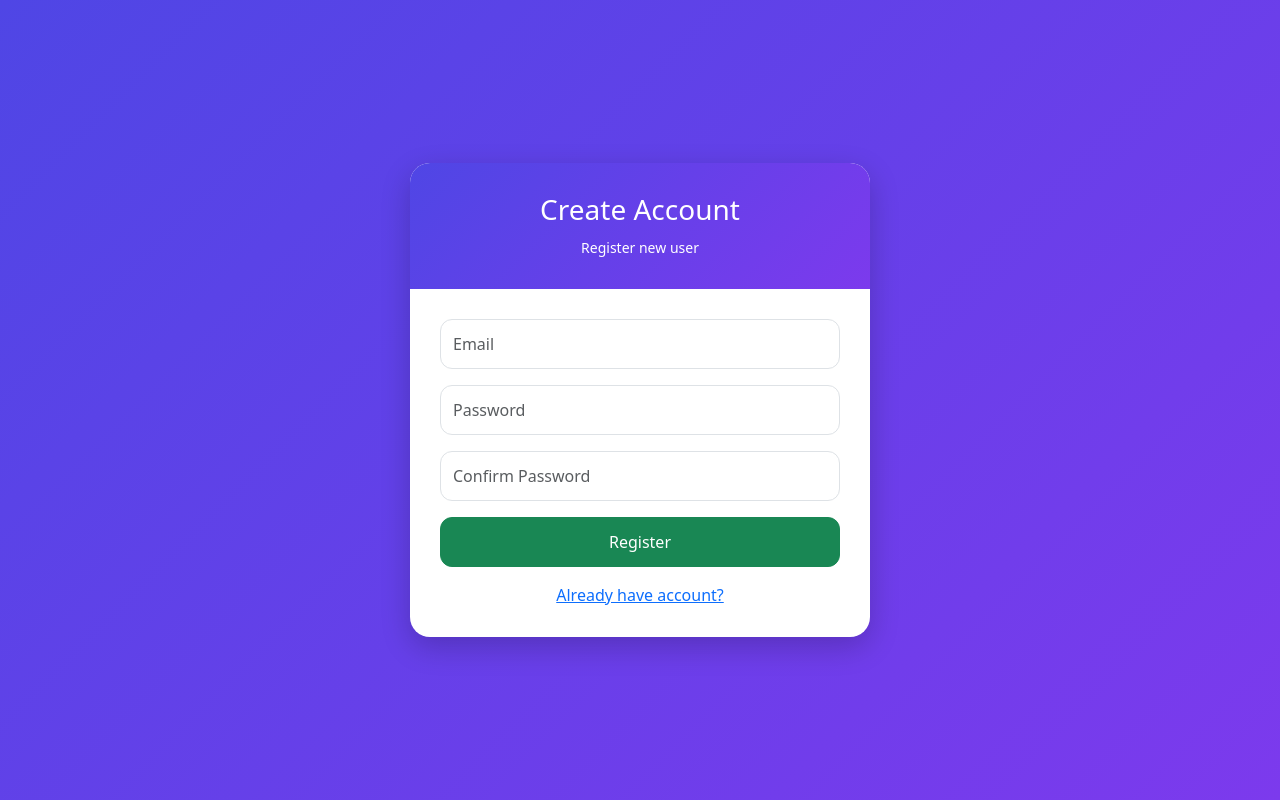
After one commit to mrzfvl3908/BlogProAdvanceAPI, a Django app: page /accounts/register/ in a window 1280 px wide. The commit adds this page. Run offline with Django 5.2, Linux system fonts and the light colour scheme.

Commit message:
add login and register

```diff
--- /dev/null
+++ b/core/accounts_app/forms.py
@@ -0,0 +1,11 @@
+from django.contrib.auth import get_user_model
+from django.contrib.auth.forms import UserCreationForm
+from django import forms
+
+User = get_user_model()
+
+
+class CustomUserCreationForm(UserCreationForm):
+    class Meta:
+        model = User
+        fields = ("email", "password1", "password2")
--- /dev/null
+++ b/core/accounts_app/templates/registration/register.html
@@ -0,0 +1,142 @@
+<!DOCTYPE html>
+<html lang="en">
+<head>
+    <meta charset="UTF-8">
+    <title>Register</title>
+
+    <meta name="viewport" content="width=device-width, initial-scale=1">
+
+    <!-- Bootstrap -->
+    <link href="https://cdn.jsdelivr.net/npm/bootstrap@5.3.3/dist/css/bootstrap.min.css" rel="stylesheet">
+
+    <!-- Bootstrap Icons -->
+    <link href="https://cdn.jsdelivr.net/npm/bootstrap-icons@1.11.3/font/bootstrap-icons.min.css" rel="stylesheet">
+
+    <style>
+        body {
+            background: linear-gradient(135deg, #4f46e5, #7c3aed);
+            min-height: 100vh;
+            display: flex;
+            align-items: center;
+            justify-content: center;
+        }
+
+        .card-box {
+            width: 100%;
+            max-width: 460px;
+            background: white;
+            border-radius: 20px;
+            overflow: hidden;
+            box-shadow: 0 10px 30px rgba(0, 0, 0, 0.2);
+        }
+
+        .header {
+            background: linear-gradient(135deg, #4f46e5, #7c3aed);
+            color: white;
+            text-align: center;
+            padding: 30px;
+        }
+
+        .body {
+            padding: 30px;
+        }
+
+        .form-control {
+            height: 50px;
+            border-radius: 12px;
+        }
+
+        .btn-main {
+            height: 50px;
+            border-radius: 12px;
+        }
+
+        .password-box {
+            position: relative;
+        }
+
+        .toggle {
+            position: absolute;
+            right: 15px;
+            top: 50%;
+            transform: translateY(-50%);
+            cursor: pointer;
+            color: gray;
+        }
+
+        .error-box {
+            background: #ffe5e5;
+            border-radius: 12px;
+            padding: 10px;
+            font-size: 14px;
+            margin-bottom: 15px;
+        }
+    </style>
+</head>
+
+<body>
+
+<div class="card-box">
+
+    <div class="header">
+        <h3>Create Account</h3>
+        <small>Register new user</small>
+    </div>
+
+    <div class="body">
+
+        {% if form.errors %}
+            <div class="error-box">
+                {% for field in form %}
+                    {% for error in field.errors %}
+                        <div>{{ error }}</div>
+                    {% endfor %}
+                {% endfor %}
+                {% for error in form.non_field_errors %}
+                    <div>{{ error }}</div>
+                {% endfor %}
+            </div>
+        {% endif %}
+
+        <form method="POST">
+            {% csrf_token %}
+
+            <div class="mb-3">
+                <input type="email" name="email" class="form-control" placeholder="Email" required>
+            </div>
+
+            <div class="mb-3 password-box">
+                <input type="password" name="password1" class="form-control" placeholder="Password" required>
+            </div>
+
+            <div class="mb-3 password-box">
+                <input type="password" name="password2" class="form-control" placeholder="Confirm Password" required>
+            </div>
+
+            <button class="btn btn-success w-100 btn-main" type="submit">
+                Register
+            </button>
+        </form>
+
+        <div class="text-center mt-3">
+            <a href="{% url 'accounts_app:login' %}">Already have account?</a>
+        </div>
+
+    </div>
+
+</div>
+
+<script>
+    function toggle1() {
+        const p = document.getElementById("password1");
+        p.type = p.type === "password" ? "text" : "password";
+    }
+
+    function toggle2() {
+        const p = document.getElementById("password2");
+        p.type = p.type === "password" ? "text" : "password";
+    }
+</script>
+
+</body>
+</html>
--- a/core/accounts_app/urls.py
+++ b/core/accounts_app/urls.py
@@ -0,0 +1,13 @@
+from django.urls import path
+from .views import CustomLoginView, RegisterPage
+from django.contrib.auth.views import LogoutView
+
+app_name = "accounts_app"
+
+urlpatterns = [
+    path("login/", CustomLoginView.as_view(), name="login"),
+    path("register/", RegisterPage.as_view(), name="register"),
+
+    # logout
+    path("logout/", LogoutView.as_view(next_page="/"), name="logout"),
+]
--- a/core/accounts_app/views.py
+++ b/core/accounts_app/views.py
@@ -1,3 +1,26 @@
-from django.shortcuts import render
+from django.contrib.auth.forms import UserCreationForm
+from django.contrib.auth.views import LoginView
+from django.views.generic.edit import FormView, CreateView
+from django.urls import reverse_lazy
+from django.contrib.auth import login
+from django.shortcuts import redirect
+from accounts_app.forms import CustomUserCreationForm
 
-# Create your views here.
+
+class CustomLoginView(LoginView):
+    template_name = 'registration/login.html'
+    redirect_authenticated_user = True
+
+    def get_success_url(self):
+        return reverse_lazy("home_app:home")
+
+
+class RegisterPage(CreateView):
+    form_class = CustomUserCreationForm
+    template_name = 'registration/register.html'
+    success_url = reverse_lazy("blog_app:posts-list")
+
+    def form_valid(self, form):
+        user = form.save()
+        login(self.request, user)
+        return super().form_valid(form)
--- a/core/blog_app/views.py
+++ b/core/blog_app/views.py
@@ -12,10 +12,10 @@ class PostListView(LoginRequiredMixin, ListView):
     paginate_by = 2
 
 
-class PostDetailView(LoginRequiredMixin, PermissionRequiredMixin, DetailView):
+class PostDetailView(LoginRequiredMixin, DetailView): #=> PermissionRequiredMixin برای استفاده از خط پایین که کامنت شده است
     model = Post
     context_object_name = 'post'
-    permission_required = 'blog.view_post'
+    # permission_required = 'blog.view_post'
 
     def get_object(self, queryset=None):
         obj = super().get_object(queryset)
--- a/core/core/settings.py
+++ b/core/core/settings.py
@@ -133,3 +133,7 @@ MEDIA_ROOT = BASE_DIR / 'media'
 
 # user manager config
 AUTH_USER_MODEL = 'accounts_app.User'
+
+LOGIN_URL = "/accounts/login/"
+
+LOGIN_REDIRECT_URL = "/"
--- a/core/core/urls.py
+++ b/core/core/urls.py
@@ -23,7 +23,8 @@ urlpatterns = [
     path('admin/', admin.site.urls),
     path("api-auth/", include("rest_framework.urls")),
     path('', include('home_app.urls')),
-    path('blog/', include('blog_app.urls'))
+    path('blog/', include('blog_app.urls')),
+    path('accounts/', include('accounts_app.urls'))
 ]
 if settings.DEBUG:
     urlpatterns += static(settings.STATIC_URL, document_root=settings.STATIC_ROOT)
```
Also changed, not shown: core/accounts_app/templates/registration/login.html (added, +135 -0 lines), core/templates/head_ref.html (+23 -0 lines), core/templates/header.html (+27 -3 lines), core/media/posts/dakar-desert-rally-3840x2160-screenshot-4k-24179.jpg (added).
